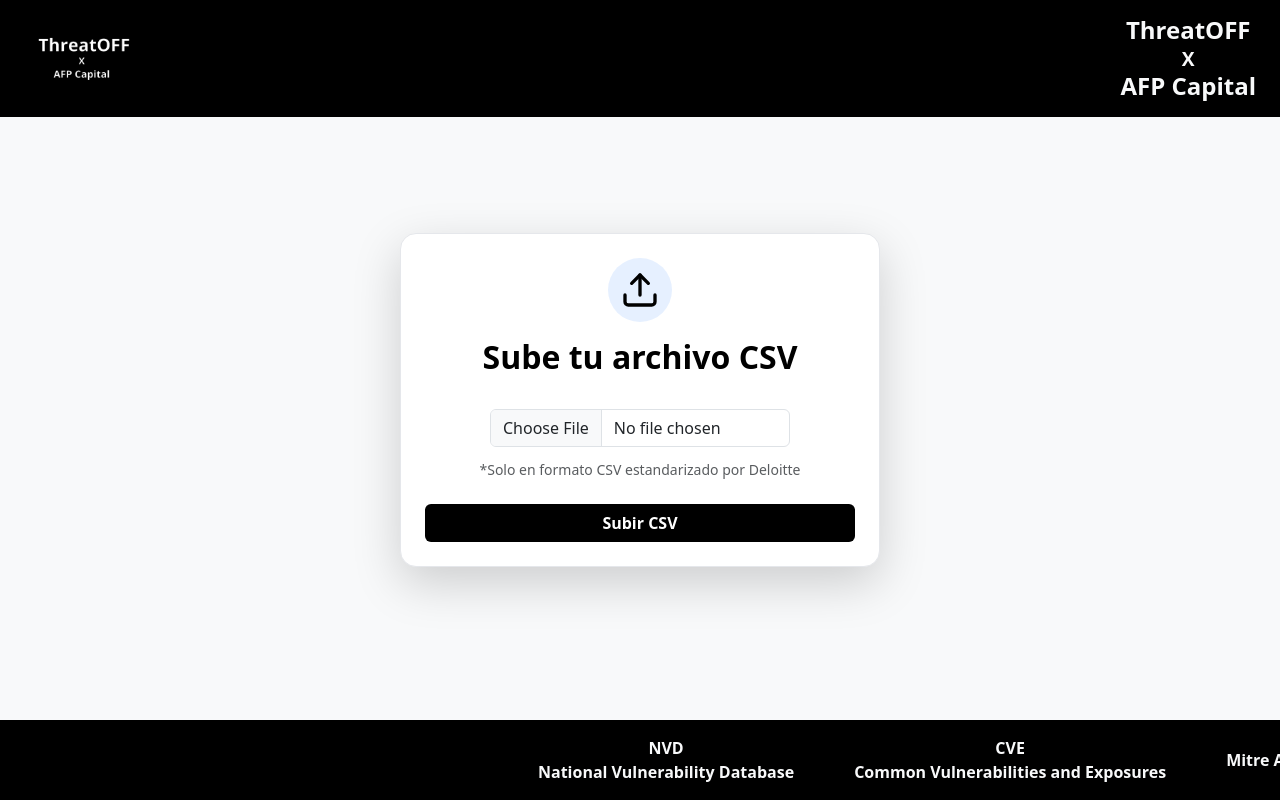
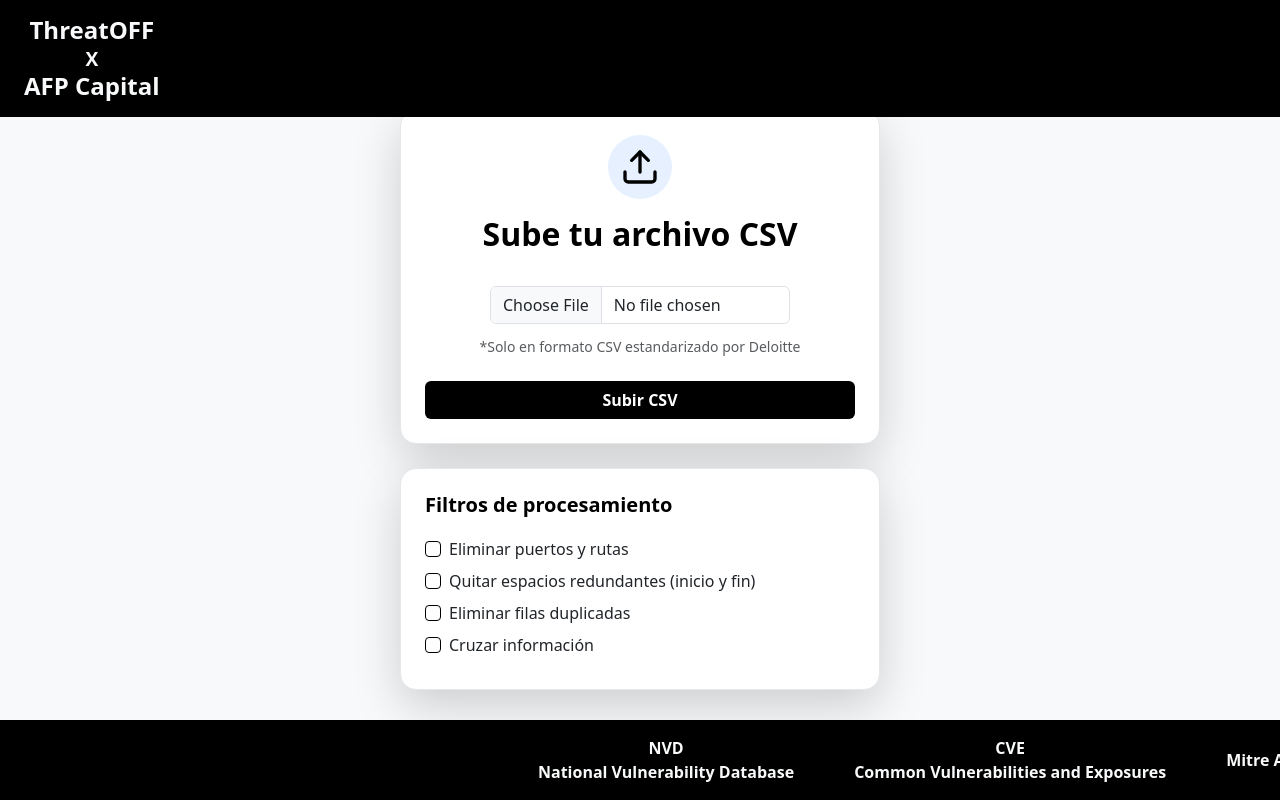
Before and after one commit to kloord/ThreatOFF, a React (Vite) app in the folder client-react/: page / in a window 1280 px wide. Built offline with nearby package versions, Linux system fonts and the light colour scheme.

Commit message:
Checkbox listas y funcionales

```diff
--- a/client-react/src/App.jsx
+++ b/client-react/src/App.jsx
@@ -20,7 +20,6 @@ function App() {
           color: '#fff',
         }}
       >
-        <img src={threatOffLogo} alt="ThreatOFF Logo" style={{height: '64px', marginRight: '24px'}} />
         <div
           style={{
             display: 'flex',
--- a/client-react/src/FIleUpload.jsx
+++ b/client-react/src/FIleUpload.jsx
@@ -10,6 +10,21 @@ export default function FileUpload() {
   const [loading, setLoading] = useState(false);
   const navigate = useNavigate();
 
+  // Estado para los filtros
+  const [filters, setFilters] = useState({
+    eliminarPuertos: false,
+    quitarEspacios: false,
+    eliminarDuplicados: false,
+    cruzarInformacion: false,
+  });
+
+  const handleFilterChange = (e) => {
+    setFilters({
+      ...filters,
+      [e.target.name]: e.target.checked,
+    });
+  };
+
   const handleSubmit = async (e) => {
     e.preventDefault();
     const file = e.target.file.files[0];
@@ -21,13 +36,21 @@ export default function FileUpload() {
     setLoading(true);
     const formData = new FormData();
     formData.append("file", file);
+    // Agrega los filtros seleccionados al FormData
+    Object.entries(filters).forEach(([key, value]) => {
+      formData.append(key, value);
+    });
     try {
       const res = await fetch("http://localhost:5000/upload", {
         method: "POST",
         body: formData,
       });
       const data = await res.json();
-      setMessage(data.message);
+      let extraMsg = "";
+      if (filters.eliminarDuplicados && data.duplicados && Array.isArray(data.duplicados)) {
+        extraMsg = `Filas eliminadas (#): ${data.duplicados.join(", ")}`;
+      }
+      setMessage(data.message + (extraMsg ? `\n${extraMsg}` : ""));
       setStatus(data.status);
       setLoading(false);
       if (data.status === "success") {
@@ -44,6 +67,7 @@ export default function FileUpload() {
 
   return (
     <div className="fileupload-center bg-light" style={{ minHeight: '100vh', width: '100vw', display: 'flex', alignItems: 'center', justifyContent: 'center'}}>
+      <div className="d-flex flex-column align-items-center justify-content-center w-100">
         <div className="card shadow-lg rounded-4 p-4 w-100" style={{maxWidth: '480px'}}>
           {/* Header */}
           <div className="text-center mb-4">
@@ -84,9 +108,73 @@ export default function FileUpload() {
               ) : (
                 <XCircle className="me-2" style={{width: '20px', height: '20px'}} />
               )}
-            <span>{message}</span>
+              <span style={{whiteSpace: 'pre-line'}}>{message}</span>
             </div>
           )}
+        </div>
+
+        {/* Caja de filtros debajo */}
+        <div className="card shadow-lg rounded-4 p-4 w-100 mt-4" style={{maxWidth: '480px'}}>
+          <h5 className="fw-bold mb-3" style={{ color: '#000' }}>Filtros de procesamiento</h5>
+          <div className="mt-1 w-100">
+            <div className="form-check mb-2">
+              <input
+                className="form-check-input"
+                type="checkbox"
+                name="eliminarPuertos"
+                id="eliminarPuertos"
+                checked={filters.eliminarPuertos}
+                onChange={handleFilterChange}
+                style={{ borderColor: '#000' }}
+              />
+              <label className="form-check-label" htmlFor="eliminarPuertos">
+                Eliminar puertos y rutas
+              </label>
+            </div>
+            <div className="form-check mb-2">
+              <input
+                className="form-check-input"
+                type="checkbox"
+                name="quitarEspacios"
+                id="quitarEspacios"
+                checked={filters.quitarEspacios}
+                onChange={handleFilterChange}
+                style={{ borderColor: '#000' }}
+              />
+              <label className="form-check-label" htmlFor="quitarEspacios">
+                Quitar espacios redundantes (inicio y fin)
+              </label>
+            </div>
+            <div className="form-check mb-2">
+              <input
+                className="form-check-input"
+                type="checkbox"
+                name="eliminarDuplicados"
+                id="eliminarDuplicados"
+                checked={filters.eliminarDuplicados}
+                onChange={handleFilterChange}
+                style={{ borderColor: '#000' }}
+              />
+              <label className="form-check-label" htmlFor="eliminarDuplicados">
+                Eliminar filas duplicadas
+              </label>
+            </div>
+            <div className="form-check mb-2">
+              <input
+                className="form-check-input"
+                type="checkbox"
+                name="cruzarInformacion"
+                id="cruzarInformacion"
+                checked={filters.cruzarInformacion}
+                onChange={handleFilterChange}
+                style={{ borderColor: '#000' }}
+              />
+              <label className="form-check-label" htmlFor="cruzarInformacion">
+                Cruzar información
+              </label>
+            </div>
+          </div>
+        </div>
       </div>
     </div>
   );
```
Also changed, not shown: 1 other file (tests, documents, lock files or other folders). Lines whose indentation alone changed are shown as unchanged.
